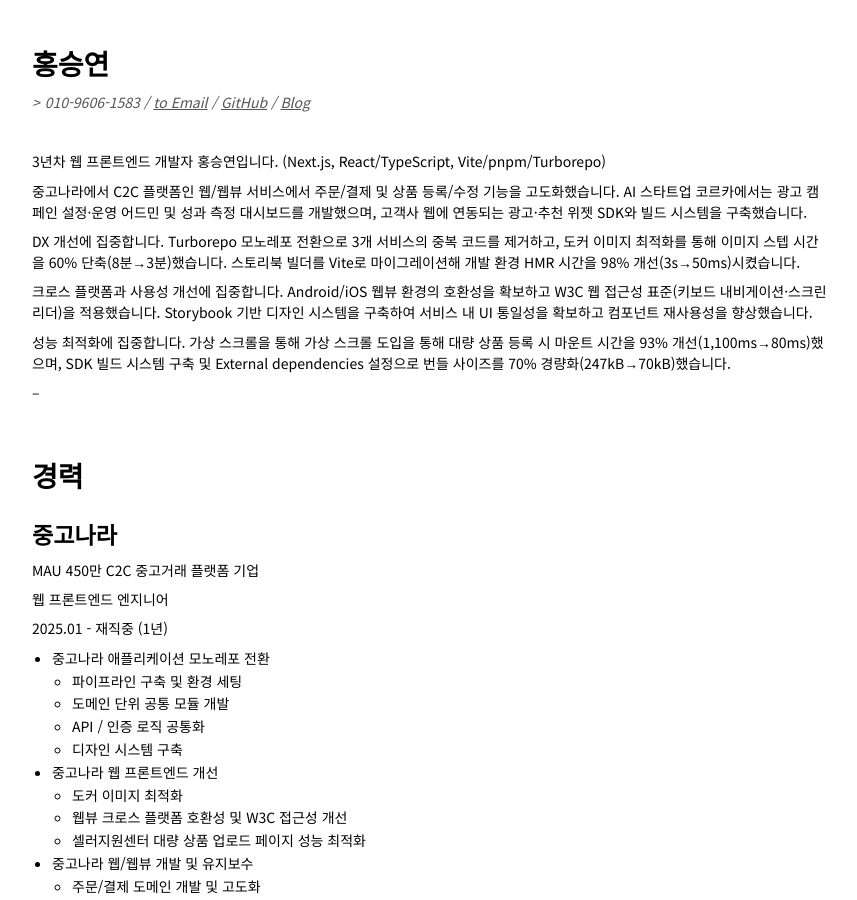
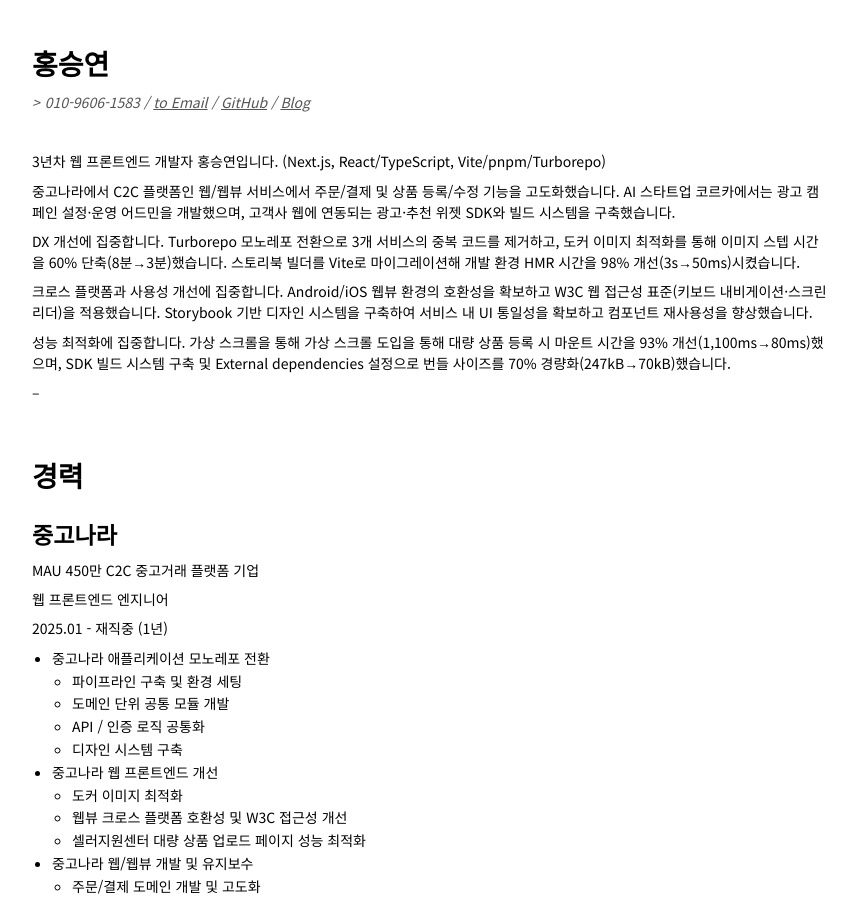
Before and after one commit to ghost-redo/ghost-redo.github.io, a Jekyll site: the page built from resume.md, in a window 1280 px wide and 900 px high. Shown: the whole window, without its empty margins (209-1066 px from the left). Built offline with Jekyll 4.4.1, drawn with Linux system fonts in a browser that asks for light colours; some web fonts are replaced.

Commit message:
Update resume.md

```diff
--- a/resume.md
+++ b/resume.md
@@ -11,7 +11,7 @@ title: 홍승연 Resume
 
 3년차 웹 프론트엔드 개발자 홍승연입니다. (Next.js, React/TypeScript, Vite/pnpm/Turborepo)
 
-중고나라에서 C2C 플랫폼인 웹/웹뷰 서비스에서 주문/결제 및 상품 등록/수정 기능을 고도화했습니다. AI 스타트업 코르카에서는 광고 캠페인 설정·운영 어드민 및 성과 측정 대시보드를 개발했으며, 고객사 웹에 연동되는 광고·추천 위젯 SDK와 빌드 시스템을 구축했습니다.
+중고나라에서 C2C 플랫폼인 웹/웹뷰 서비스에서 주문/결제 및 상품 등록/수정 기능을 고도화했습니다. AI 스타트업 코르카에서는 광고 캠페인 설정·운영 어드민을 개발했으며, 고객사 웹에 연동되는 광고·추천 위젯 SDK와 빌드 시스템을 구축했습니다.
 
 DX 개선에 집중합니다. Turborepo 모노레포 전환으로 3개 서비스의 중복 코드를 제거하고, 도커 이미지 최적화를 통해 이미지 스텝 시간을 60% 단축(8분→3분)했습니다. 스토리북 빌더를 Vite로 마이그레이션해 개발 환경 HMR 시간을 98% 개선(3s→50ms)시켰습니다.
 
```
